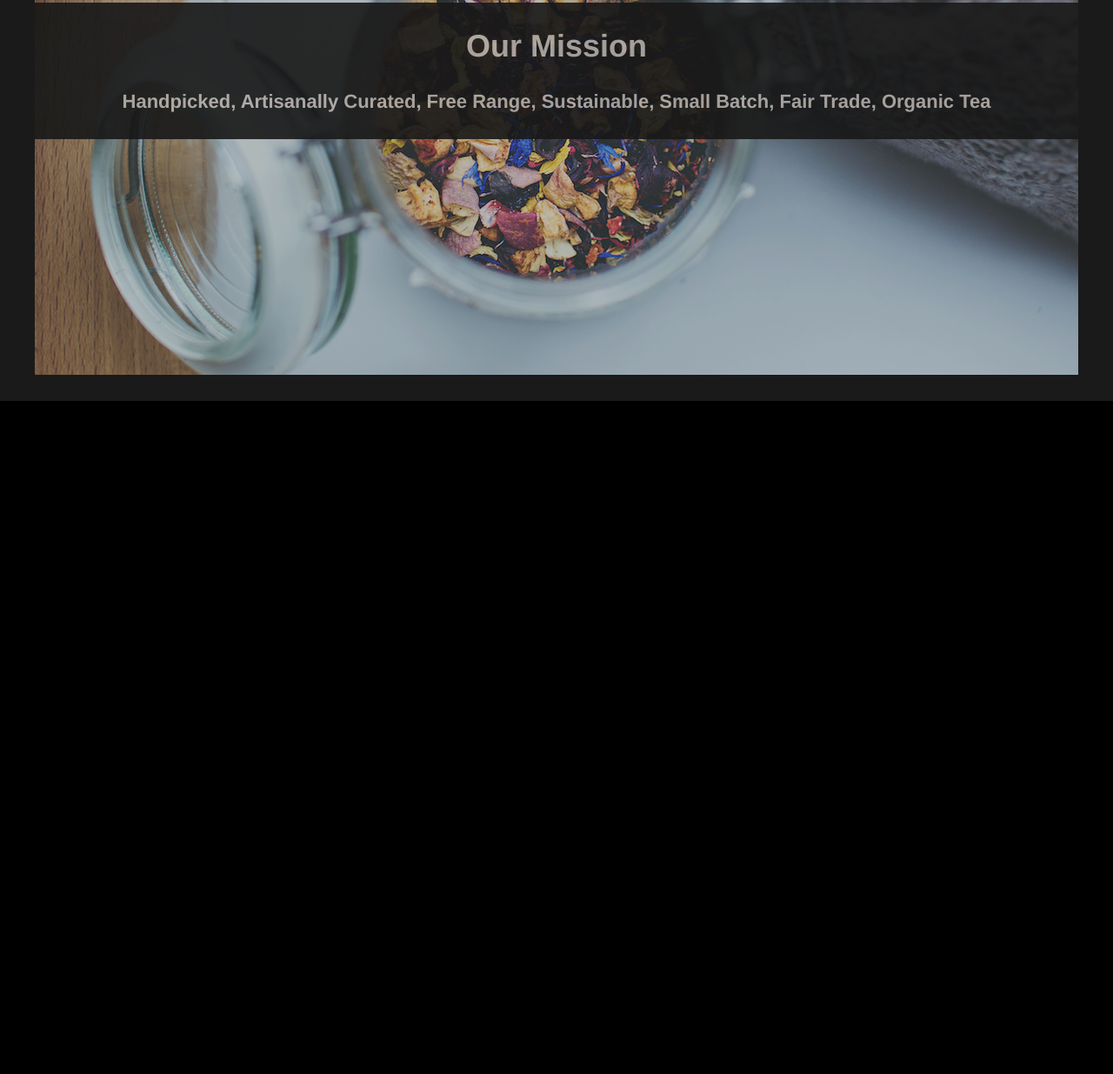
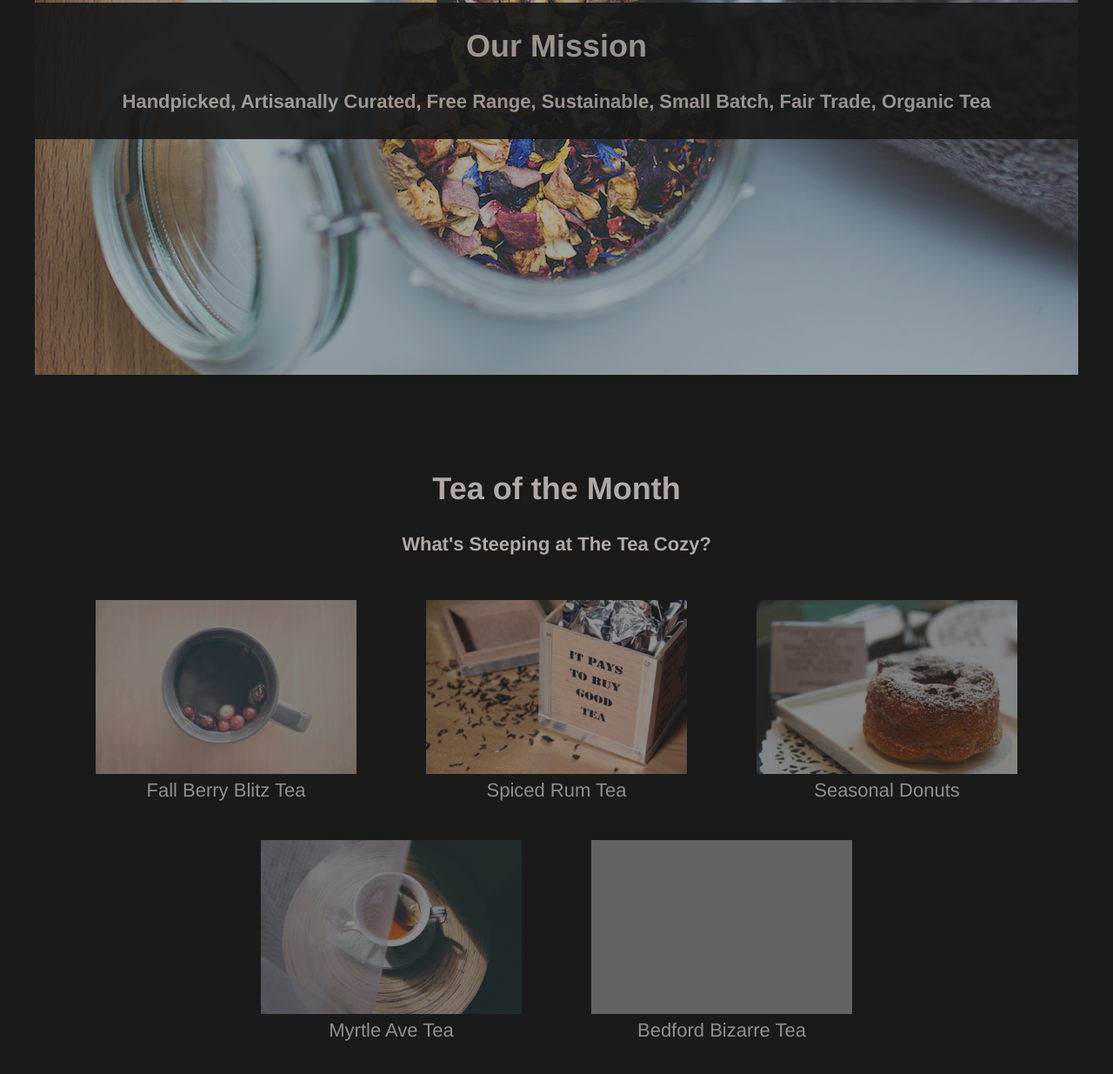
Before and after one commit to missasch/TeaCozy, a plain HTML site: page index.html in a window 1280 px wide. Shown: the part 339-1574 px from the top of the page at 87% size. Before the commit the page ends 800 px from the top, so only its background shows below. Drawn offline with Linux system fonts and the light colour scheme; grey boxes are pictures that could not be loaded.

Commit message:
Finished Featured Tea Section

```diff
--- a/index.html
+++ b/index.html
@@ -23,14 +23,39 @@
 
     <main>
     <!--Tea Cozy Mission Statement-->
-      <div id="mission">
-        <div id="mission-text">
-          <h2>Our Mission</h2>
-          <h4>Handpicked, Artisanally Curated, Free Range, Sustainable, Small Batch, Fair Trade, Organic Tea</h4>
+
+      <section id="mission-cont">
+        <div id="mission">
+          <div id="mission-text">
+            <h2>Our Mission</h2>
+            <h4>Handpicked, Artisanally Curated, Free Range, Sustainable, Small Batch, Fair Trade, Organic Tea</h4>
+          </div>
         </div>
-      </div>
+      </section>
 
+    <!--Featured Teas-->
 
+      <section  id="featured">
+        <h2>Tea of the Month</h2>
+        <h4>What's Steeping at The Tea Cozy?</h4>
+        <div class="image-container">
+          <figure><img src="./resources/images/img-berryblitz.jpg" alt="Fall Berry Blitz Tea">
+          <figcaption>Fall Berry Blitz Tea</figcaption>
+          </figure>
+          <figure><img src="./resources/images/img-spiced-rum.jpg" alt="Spiced Rum Tea">
+          <figcaption>Spiced Rum Tea</figcaption>
+          </figure>
+          <figure><img src="./resources/images/img-donut.jpg" alt="Seasonal Donuts">
+          <figcaption>Seasonal Donuts</figcaption>
+          </figure>
+          <figure><img src="./resources/images/img-myrtle-ave.jpg" alt="Myrtle Ave Tea">
+          <figcaption>Myrtle Ave Tea</figcaption>
+          </figure>
+          <figure><img src="./resources/images/img-bedford-bizarre.jpg" alt="Bedford Bizarre Tea">
+          <figcaption>Bedford Bizarre Tea</figcaption>
+          </figure>
+        </div>
+      </section>
 
     </main>
 
--- a/resources/css/style.css
+++ b/resources/css/style.css
@@ -19,6 +19,10 @@ header {
   position: fixed;
   z-index: 20;
 }
+main {
+  display: block;
+  padding-top: 60px;
+}
 .logo {
   flex: 1;
   padding-top: 10px;
@@ -37,10 +41,11 @@ nav {
 nav a {
   padding-right: 15px;
 }
-main {
-  padding-top: 60px;
+#mission-cont {
   display: flex;
   justify-content: center;
+  width: 100%;
+  margin: 0;
 }
 #mission {
   display: flex;
@@ -57,3 +62,25 @@ main {
 #mission-text h2 {
   font-size: 36px;
 }
+#featured {
+  padding-top: 70px;
+  margin-bottom: 55px;
+}
+#featured h2 {
+  font-size: 36px;
+}
+.image-container {
+  display: flex;
+  justify-content: center;
+  flex-wrap: wrap;
+  width: 1200px;
+  margin: 0 auto;
+}
+.image-container img {
+  height: 200px;
+  width: 300px;
+  margin-bottom: 0;
+}
+.blocks {
+  width: 100%;
+}
```
